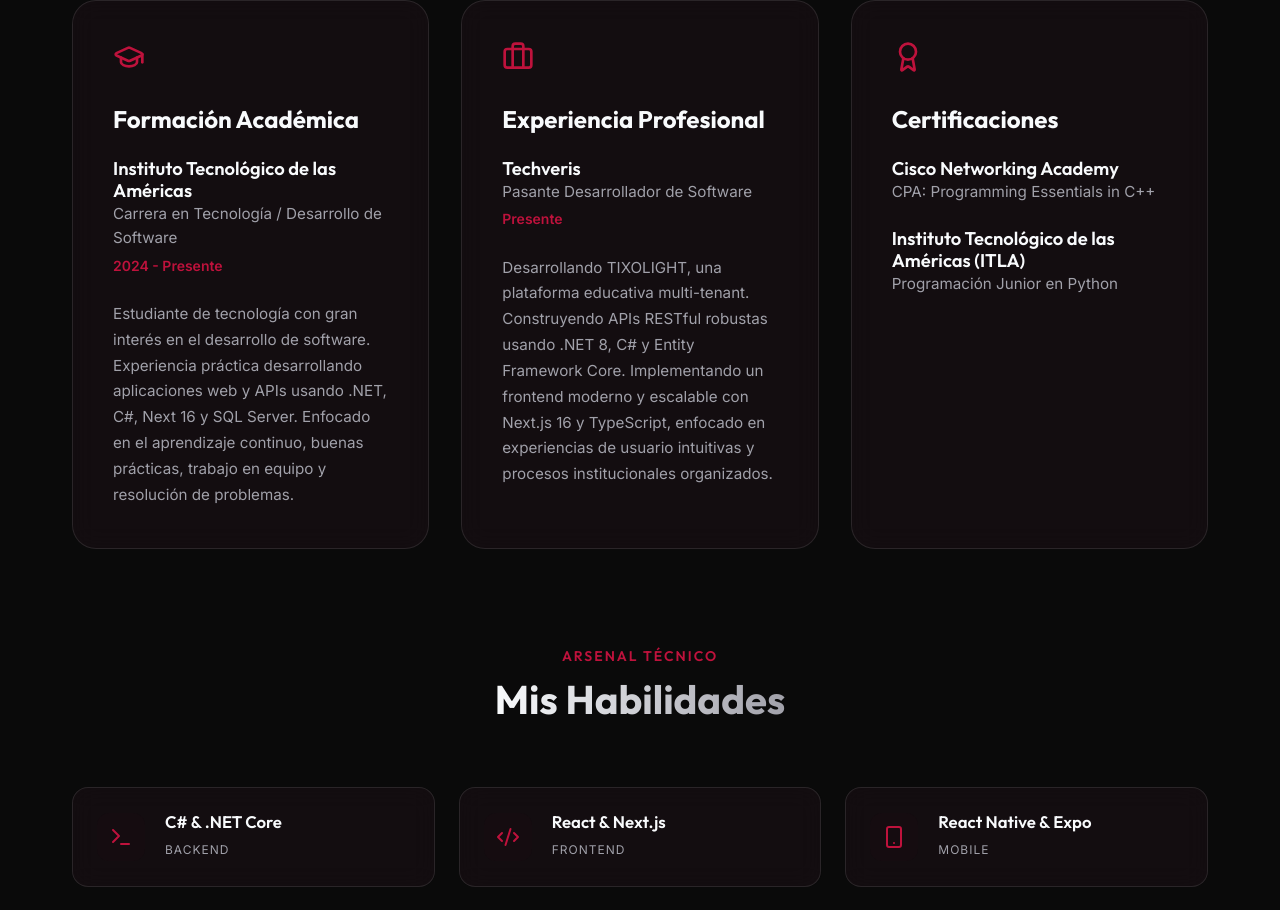
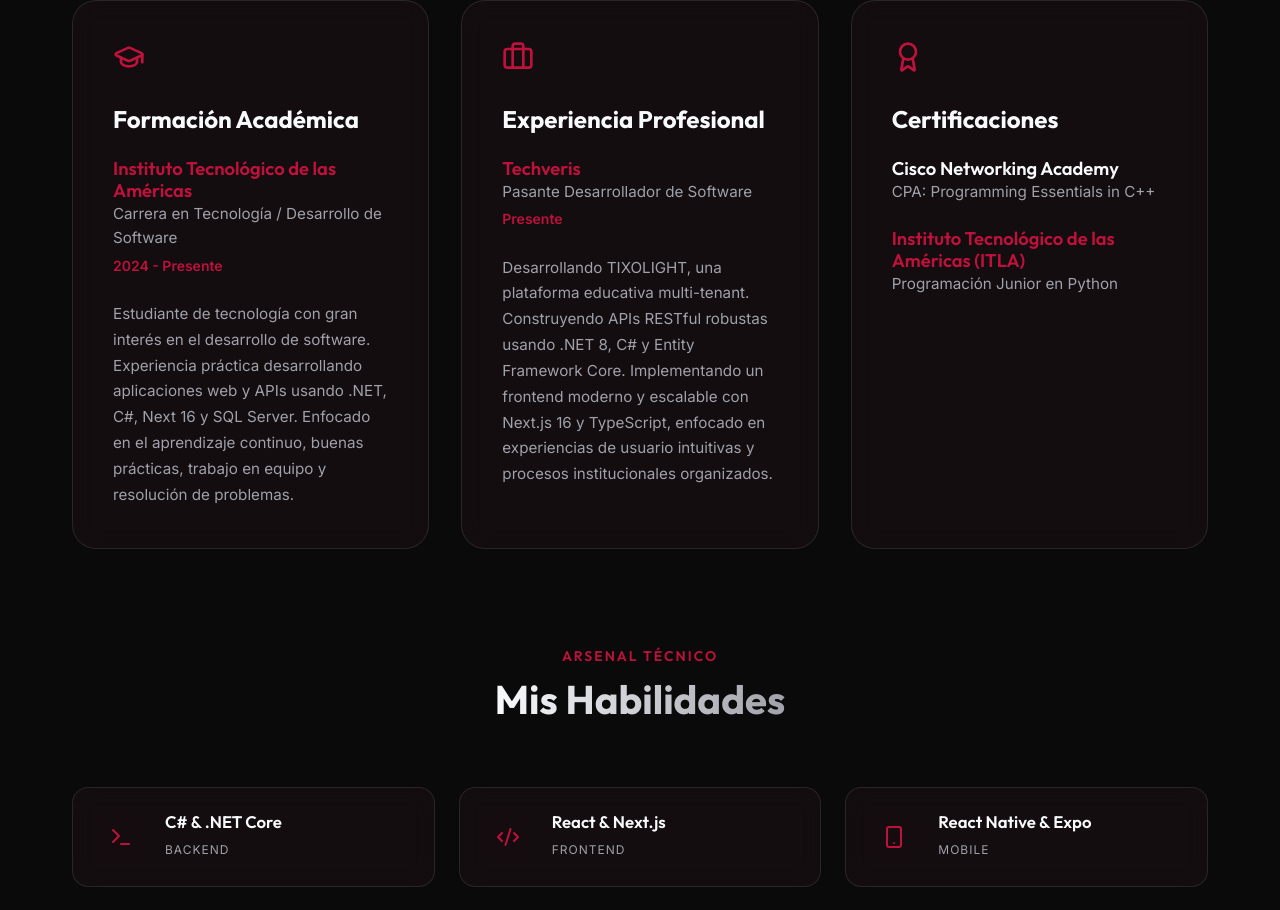
Before and after one commit to hanierpeguero/portafolio, a Next.js app: page / in a window 1280 px wide. Shown: the part 1038-1948 px from the top of the page. Built offline with nearby package versions, Linux system fonts and the light colour scheme.

Commit message:
style(about): highlight school and company names as clickable links

```diff
--- a/components/About.module.css
+++ b/components/About.module.css
@@ -45,6 +45,18 @@
   font-size: 1.15rem;
   font-weight: 600;
   color: var(--text-primary);
+}
+
+.schoolLink {
+  color: var(--accent-color);
+  text-decoration: none;
+  transition: color 0.3s ease, text-shadow 0.3s ease;
+}
+
+.schoolLink:hover {
+  color: var(--accent-color);
+  text-shadow: 0 0 12px var(--accent-glow);
+  text-decoration: underline;
 }
 
 .degree {
--- a/components/About.tsx
+++ b/components/About.tsx
@@ -46,7 +46,11 @@ export default function About() {
               <GraduationCap size={32} className={styles.accentIcon} />
             </div>
             <h3 className={styles.cardTitle}>{t.about.academicTitle}</h3>
-            <h4 className={styles.schoolName}>{t.about.academicSchool}</h4>
+            <h4 className={styles.schoolName}>
+              <a href="https://itla.edu.do/" target="_blank" rel="noopener noreferrer" className={styles.schoolLink}>
+                {t.about.academicSchool}
+              </a>
+            </h4>
             <p className={styles.degree}>{t.about.academicDegree}</p>
             <p className={styles.year}>{t.about.academicYear}</p>
 
@@ -67,7 +71,7 @@ export default function About() {
             </div>
             <h3 className={styles.cardTitle}>{t.about.workTitle}</h3>
             <h4 className={styles.schoolName}>
-              <a href="https://techveris.com.do/" target="_blank" rel="noopener noreferrer" style={{ textDecoration: 'none', color: 'inherit' }}>
+              <a href="https://techveris.com.do/" target="_blank" rel="noopener noreferrer" className={styles.schoolLink}>
                 {t.about.workSchool}
               </a>
             </h4>
@@ -97,7 +101,11 @@ export default function About() {
             </div>
 
             <div>
-              <h4 className={styles.schoolName}>Instituto Tecnológico de las Américas (ITLA)</h4>
+              <h4 className={styles.schoolName}>
+                <a href="https://itla.edu.do/" target="_blank" rel="noopener noreferrer" className={styles.schoolLink}>
+                  Instituto Tecnológico de las Américas (ITLA)
+                </a>
+              </h4>
               <p className={styles.degree}>Programación Junior en Python</p>
             </div>
           </motion.div>
```
